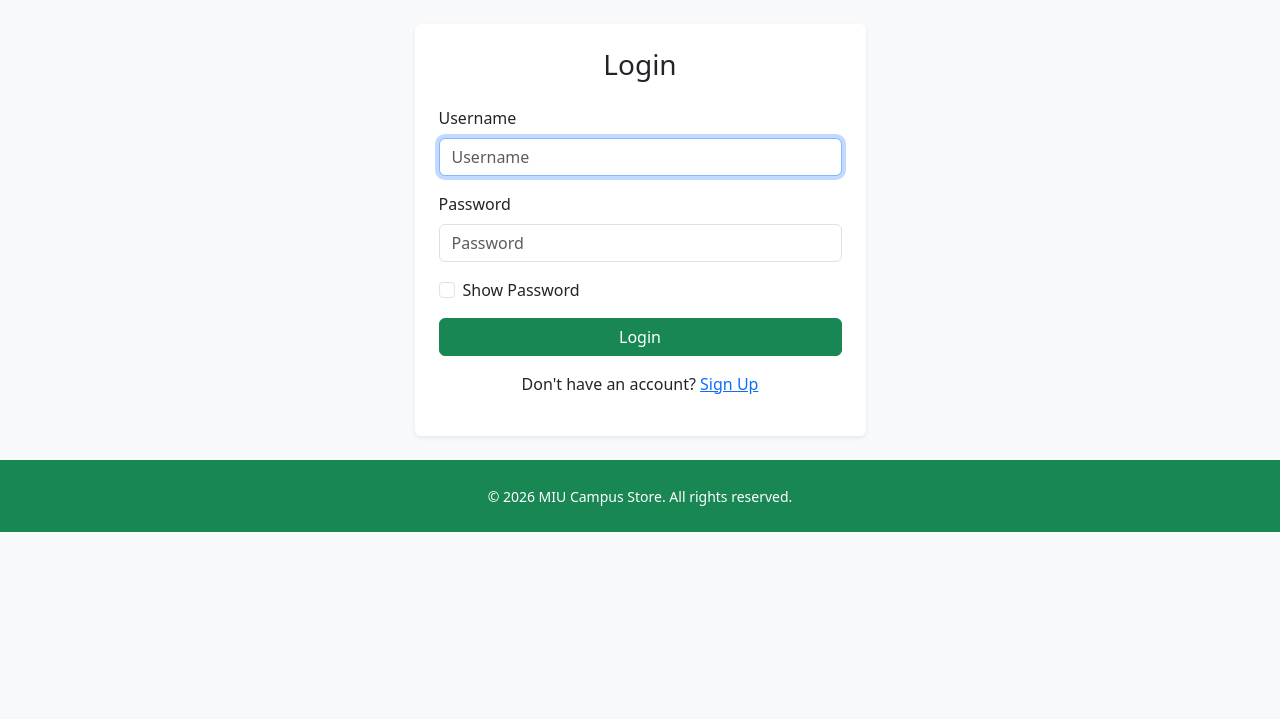
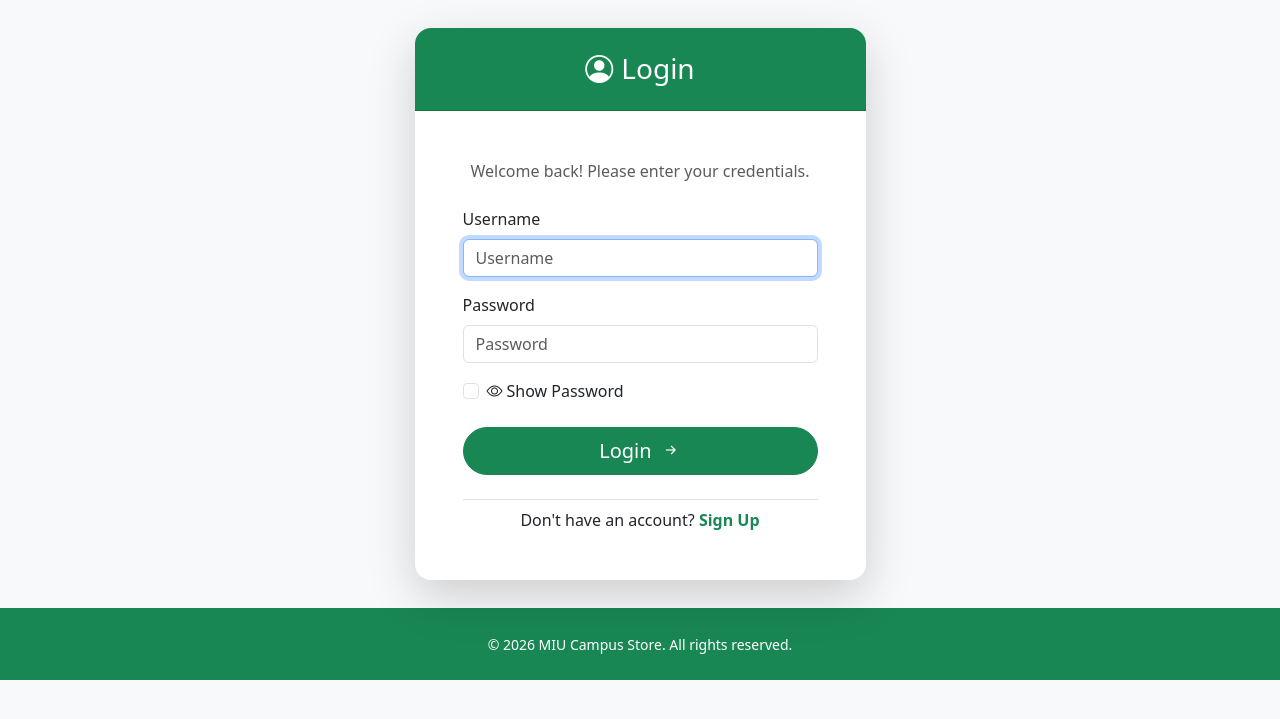
Before and after one commit to FrancoJame/miu-campus-store, a Django app: template core/templates/core/login.html in a window 1280 px wide. Shown: the part 57-776 px from the top of the page. Run offline with Django 5.2, Linux system fonts and the light colour scheme; the template is opened without the code that fills it: values that come from a table or form of the project are taken from there, others are empty; parts of the project's set-up code (start-up, migrations or seed data) failed here and were passed over; some libraries are stand-ins or nearby versions.

Commit message:
Add files via upload

```diff
--- a/core/templates/core/base.html
+++ b/core/templates/core/base.html
@@ -8,6 +8,7 @@
     <meta name="viewport" content="width=device-width, initial-scale=1.0">
     <title>{% block title %}MIU Campus Store{% endblock %}</title>
     {% bootstrap_css %}
+    <link rel="stylesheet" href="https://cdn.jsdelivr.net/npm/bootstrap-icons@1.11.3/font/bootstrap-icons.min.css">
     <style>
         body {
             background-color: #f8f9fa;
--- a/core/templates/core/login.html
+++ b/core/templates/core/login.html
@@ -4,23 +4,35 @@
 {% block title %}Login - MIU Store{% endblock %}
 
 {% block content %}
-<div class="row justify-content-center">
+<div class="row justify-content-center align-items-center" style="min-height: 70vh;">
     <div class="col-md-5">
-        <div class="card p-4">
-            <h3 class="text-center mb-4">Login</h3>
-            <form method="post">
+        <div class="card shadow-lg border-0 rounded-4 overflow-hidden">
+            <div class="card-header bg-success text-white text-center py-4">
+                <h3 class="mb-0"><i class="bi bi-person-circle me-2"></i>Login</h3>
+            </div>
+            <div class="card-body p-4 p-md-5">
+                <p class="text-muted text-center mb-4">Welcome back! Please enter your credentials.</p>
+                <form method="post" id="loginForm">
                     {% csrf_token %}
                     {% bootstrap_form form %}
+
                     <div class="form-check mb-3">
                         <input class="form-check-input" type="checkbox" id="togglePassword">
-                    <label class="form-check-label" for="togglePassword">Show Password</label>
+                        <label class="form-check-label" for="togglePassword">
+                            <i class="bi bi-eye me-1"></i>Show Password
+                        </label>
                     </div>
-                <div class="d-grid gap-2">
-                    <button type="submit" class="btn btn-primary">Login</button>
+
+                    <div class="d-grid gap-2 mt-4">
+                        <button type="submit" class="btn btn-success btn-lg rounded-pill">
+                            Login <i class="bi bi-arrow-right-short ms-1"></i>
+                        </button>
                     </div>
                 </form>
-            <div class="text-center mt-3">
-                <p>Don't have an account? <a href="{% url 'signup' %}">Sign Up</a></p>
+
+                <div class="text-center mt-4 pt-2 border-top">
+                    <p class="mb-0">Don't have an account? <a href="{% url 'signup' %}" class="text-success fw-bold text-decoration-none">Sign Up</a></p>
+                </div>
             </div>
         </div>
     </div>
```
Also changed, not shown: core/templates/core/home.html (+17 -5 lines), core/templates/core/signup.html (+25 -8 lines). Lines whose indentation alone changed are shown as unchanged.
